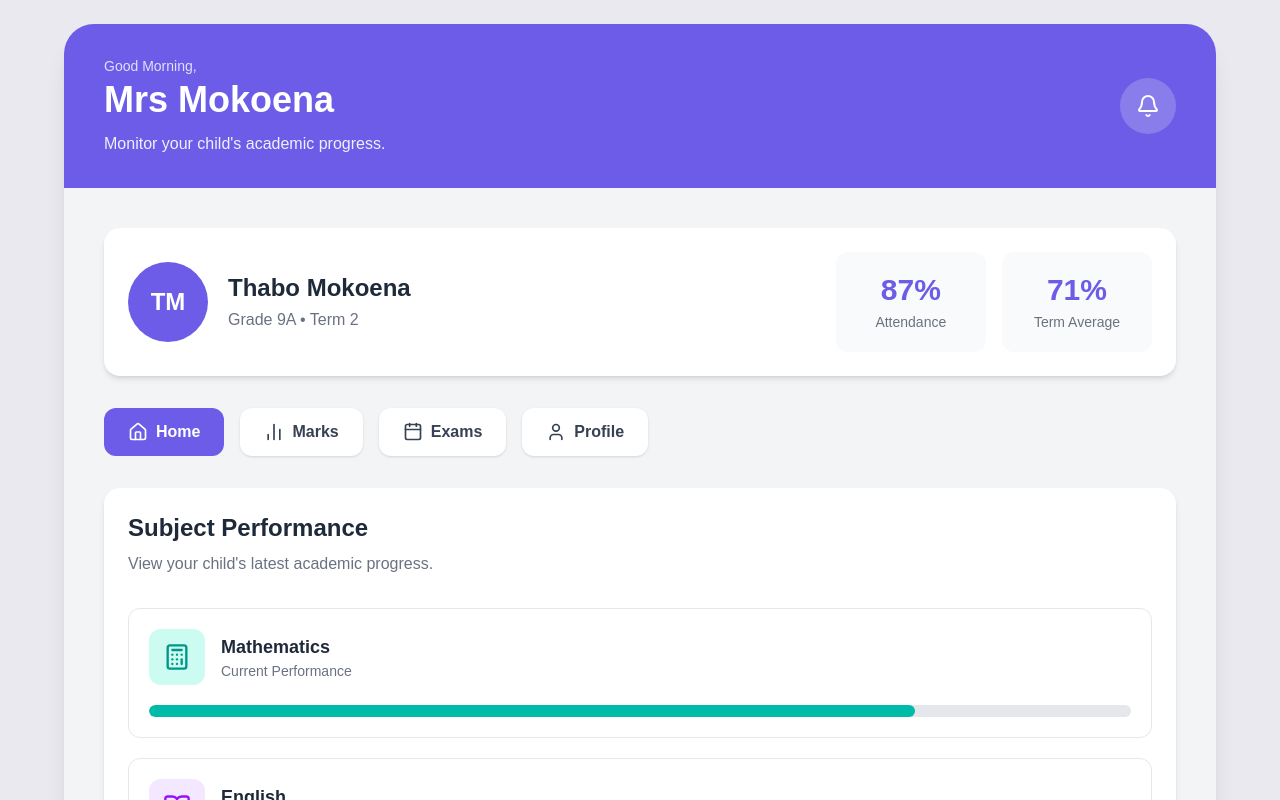
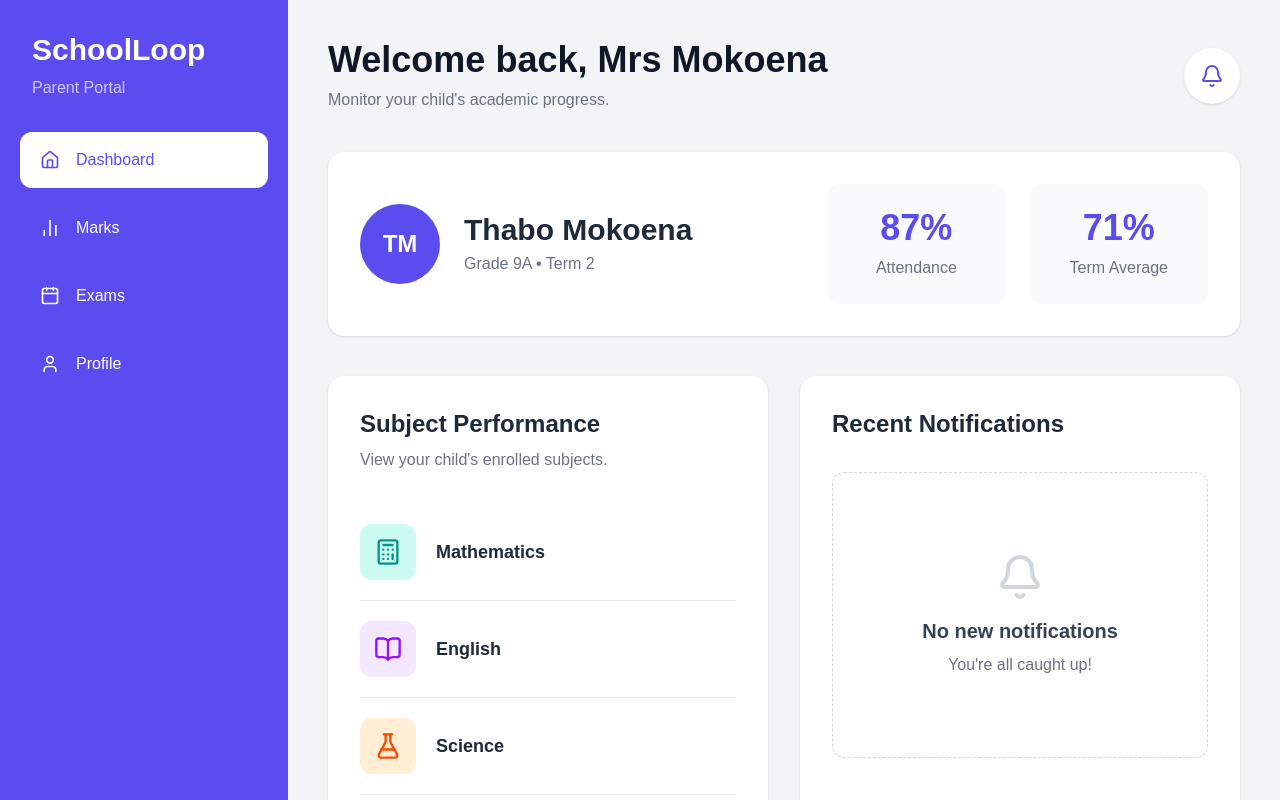
Before and after one commit to tebogomakgato26/SchoolLoop_System, a Next.js app in the folder frontend/: page /parent/dashboard in a window 1280 px wide. Shown: the top 800 px of the page. Built offline with nearby package versions, Linux system fonts and the light colour scheme.

Commit message:
Updated parent dashboard

```diff
--- a/frontend/app/parent/dashboard/page.tsx
+++ b/frontend/app/parent/dashboard/page.tsx
@@ -1,4 +1,3 @@
-
 "use client";
 
 import { useState } from "react";
@@ -18,8 +17,6 @@ const subjects = [
     id: 1,
     name: "Mathematics",
     icon: Calculator,
-    score: 78,
-    color: "bg-teal-500",
     iconBg: "bg-teal-100",
     iconColor: "text-teal-600",
   },
@@ -27,8 +24,6 @@ const subjects = [
     id: 2,
     name: "English",
     icon: BookOpen,
-    score: 65,
-    color: "bg-purple-500",
     iconBg: "bg-purple-100",
     iconColor: "text-purple-600",
   },
@@ -36,8 +31,6 @@ const subjects = [
     id: 3,
     name: "Science",
     icon: FlaskConical,
-    score: 54,
-    color: "bg-orange-500",
     iconBg: "bg-orange-100",
     iconColor: "text-orange-600",
   },
@@ -47,61 +40,120 @@ export default function ParentDashboardPage() {
   const [tab, setTab] = useState("home");
 
   return (
-    <main className="min-h-screen bg-[#E9E9EF] p-6">
+  <main className="min-h-screen bg-gray-100">
 
-      <div className="mx-auto max-w-6xl overflow-hidden rounded-[30px] bg-gray-100 shadow-xl">
+  <div className="flex min-h-screen">
 
-        {/* ================= HEADER ================= */}
+    {/* ================= SIDEBAR ================= */}
 
-        <div className="bg-[#6C5CE7] px-10 py-8">
+    <aside className="w-72 bg-[#5B4CF0] text-white flex flex-col">
+
+      <div className="p-8">
+
+        <h1 className="text-3xl font-bold">
+          SchoolLoop
+        </h1>
+
+        <p className="mt-2 text-white/70">
+          Parent Portal
+        </p>
+
+      </div>
+
+      <nav className="flex-1 px-5 space-y-3">
+
+        <button
+          onClick={() => setTab("home")}
+          className={`w-full flex items-center gap-4 rounded-xl px-5 py-4 transition ${
+            tab === "home"
+              ? "bg-white text-[#5B4CF0]"
+              : "text-white hover:bg-white/10"
+          }`}
+        >
+          <Home className="h-5 w-5" />
+          Dashboard
+        </button>
+
+        <button
+          onClick={() => setTab("marks")}
+          className={`w-full flex items-center gap-4 rounded-xl px-5 py-4 transition ${
+            tab === "marks"
+              ? "bg-white text-[#5B4CF0]"
+              : "text-white hover:bg-white/10"
+          }`}
+        >
+          <BarChart2 className="h-5 w-5" />
+          Marks
+        </button>
+
+        <button
+          onClick={() => setTab("exams")}
+          className={`w-full flex items-center gap-4 rounded-xl px-5 py-4 transition ${
+            tab === "exams"
+              ? "bg-white text-[#5B4CF0]"
+              : "text-white hover:bg-white/10"
+          }`}
+        >
+          <Calendar className="h-5 w-5" />
+          Exams
+        </button>
+
+        <button
+          onClick={() => setTab("profile")}
+          className={`w-full flex items-center gap-4 rounded-xl px-5 py-4 transition ${
+            tab === "profile"
+              ? "bg-white text-[#5B4CF0]"
+              : "text-white hover:bg-white/10"
+          }`}
+        >
+          <User className="h-5 w-5" />
+          Profile
+        </button>
+
+      </nav>
+
+    </aside>
+
+    {/* ================= MAIN CONTENT ================= */}
+
+    <section className="flex-1 p-10">
 
       <div className="flex items-center justify-between">
 
         <div>
 
-       <p className="text-sm text-white/80">
-         Good Morning,
-        </p>
-
-        <h1 className="mt-1 text-4xl font-bold text-white">
-         Mrs Mokoena
+          <h1 className="text-4xl font-bold text-gray-900">
+            Welcome back, Mrs Mokoena
           </h1>
 
-      <p className="mt-3 text-white/90">
+          <p className="mt-2 text-gray-500">
             Monitor your child's academic progress.
           </p>
 
         </div>
 
-      <button className="rounded-full bg-white/20 p-4 hover:bg-white/30">
+        <button className="rounded-full bg-white p-4 shadow">
 
-       <Bell className="h-6 w-6 text-white" />
+          <Bell className="h-6 w-6 text-[#5B4CF0]" />
 
         </button>
 
       </div>
-
-        </div>
-
-        {/* ================= CONTENT ================= */}
-
-        <div className="p-10">
-
         {/* ================= STUDENT SUMMARY ================= */}
 
-      <div className="rounded-2xl bg-white p-6 shadow-md">
+      <div className="mt-10 rounded-2xl bg-white p-8 shadow">
 
-       <div className="flex flex-col justify-between gap-6 lg:flex-row lg:items-center">
+        <div className="flex items-center justify-between">
 
-      <div className="flex items-center gap-5">
+          <div className="flex items-center gap-6">
 
-      <div className="flex h-20 w-20 items-center justify-center rounded-full bg-[#6C5CE7] text-2xl font-bold text-white">
+            <div className="flex h-20 w-20 items-center justify-center rounded-full bg-[#5B4CF0] text-2xl font-bold text-white">
               TM
             </div>
 
             <div>
 
-      <h2 className="text-2xl font-bold text-gray-800">
+              <h2 className="text-3xl font-bold text-gray-800">
                 Thabo Mokoena
               </h2>
 
@@ -113,27 +165,27 @@ export default function ParentDashboardPage() {
 
           </div>
 
-      <div className="grid grid-cols-2 gap-4">
+          <div className="grid grid-cols-2 gap-6">
 
-       <div className="rounded-xl bg-gray-50 px-8 py-5 text-center">
+            <div className="rounded-xl bg-gray-50 px-10 py-6 text-center">
 
-         <p className="text-3xl font-bold text-[#6C5CE7]">
+              <p className="text-4xl font-bold text-[#5B4CF0]">
                 87%
               </p>
 
-        <p className="mt-1 text-sm text-gray-500">
+              <p className="mt-2 text-gray-500">
                 Attendance
               </p>
 
             </div>
 
-        <div className="rounded-xl bg-gray-50 px-8 py-5 text-center">
+            <div className="rounded-xl bg-gray-50 px-10 py-6 text-center">
 
-        <p className="text-3xl font-bold text-[#6C5CE7]">
+              <p className="text-4xl font-bold text-[#5B4CF0]">
                 71%
               </p>
 
-      <p className="mt-1 text-sm text-gray-500">
+              <p className="mt-2 text-gray-500">
                 Term Average
               </p>
 
@@ -144,77 +196,24 @@ export default function ParentDashboardPage() {
         </div>
 
       </div>
-
-          {/* ================= NAVIGATION ================= */}
-
-      <div className="mt-8 flex flex-wrap gap-4">
-
-        <button
-          onClick={() => setTab("home")}
-            className={`flex items-center rounded-xl px-6 py-3 font-semibold ${
-            tab === "home"
-            ? "bg-[#6C5CE7] text-white"
-             : "bg-white text-gray-700 shadow"
-       }`}
-        >
-       <Home className="mr-2 h-5 w-5" />
-         Home
-        </button>
-
-        <button
-          onClick={() => setTab("marks")}
-          className={`flex items-center rounded-xl px-6 py-3 font-semibold ${
-          tab === "marks"
-          ? "bg-[#6C5CE7] text-white"
-          : "bg-white text-gray-700 shadow"
-      }`}
-        >
-       <BarChart2 className="mr-2 h-5 w-5" />
-       Marks
-      </button>
-
-            <button
-         onClick={() => setTab("exams")}
-        className={`flex items-center rounded-xl px-6 py-3 font-semibold ${
-        tab === "exams"
-        ? "bg-[#6C5CE7] text-white"
-       : "bg-white text-gray-700 shadow"
-      }`}
-      >
-    <Calendar className="mr-2 h-5 w-5" />
-       Exams
-       </button>
-
-        <button
-           onClick={() => setTab("profile")}
-           className={`flex items-center rounded-xl px-6 py-3 font-semibold ${
-           tab === "profile"
-            ? "bg-[#6C5CE7] text-white"
-           : "bg-white text-gray-700 shadow"
-       }`}
-      >
-      <User className="mr-2 h-5 w-5" />
-      Profile
-      </button>
-
-      </div>
           {/* ================= HOME ================= */}
 
       {tab === "home" && (
 
-      <div className="mt-8 space-y-6">
+        <div className="mt-10 grid grid-cols-1 gap-8 lg:grid-cols-2">
 
-      <div className="rounded-2xl bg-white p-6 shadow-md">
+          {/* Subject Performance */}
+
+          <div className="rounded-2xl bg-white p-8 shadow">
 
             <h2 className="text-2xl font-bold text-gray-800">
               Subject Performance
             </h2>
 
             <p className="mt-2 text-gray-500">
-        View your child's latest academic progress.
+              View your child's enrolled subjects.
             </p>
-
-       <div className="mt-8 space-y-5">
+<div className="mt-8">
 
   {subjects.map((subject) => {
 
@@ -224,42 +223,22 @@ export default function ParentDashboardPage() {
 
       <div
         key={subject.id}
-       className="rounded-xl border border-gray-200 p-5 transition hover:border-[#6C5CE7] hover:shadow-md"
+        className="flex items-center justify-between border-b border-gray-200 py-5"
       >
 
-      <div className="flex items-center justify-between">
+        <div className="flex items-center gap-5">
 
-      <div className="flex items-center gap-4">
           <div
             className={`flex h-14 w-14 items-center justify-center rounded-xl ${subject.iconBg}`}
           >
-
-      <Icon
-       className={`h-7 w-7 ${subject.iconColor}`}
-        />
-
+            <Icon className={`h-7 w-7 ${subject.iconColor}`} />
           </div>
 
           <div>
-
             <h3 className="text-lg font-semibold text-gray-800">
               {subject.name}
             </h3>
-       <p className="text-sm text-gray-500">
-       Current Performance
-      </p>
-
           </div>
-
-      </div>
-
-      </div>
-
-      <div className="mt-5 h-3 overflow-hidden rounded-full bg-gray-200">
-       <div
-        className={`${subject.color} h-3 rounded-full`}
-        style={{ width: `${subject.score}%` }}
-         />
 
         </div>
 
@@ -269,21 +248,36 @@ export default function ParentDashboardPage() {
 
   })}
 
+  <button className="mt-6 flex w-full items-center justify-between text-lg font-semibold text-[#5B4CF0] hover:text-[#4338CA]">
+
+    <span>View all subjects</span>
+
+    <span className="text-3xl">›</span>
+
+  </button>
+
 </div>
 
           </div>
 
-      <div className="rounded-2xl bg-white p-6 shadow-md">
-      <h2 className="text-xl font-bold text-gray-800">
+          {/* Notifications */}
+
+          <div className="rounded-2xl bg-white p-8 shadow">
+
+            <h2 className="text-2xl font-bold text-gray-800">
               Recent Notifications
             </h2>
 
-      <div className="mt-8 rounded-xl border border-dashed border-gray-300 py-12 text-center">
+            <div className="mt-8 rounded-xl border border-dashed border-gray-300 py-20 text-center">
 
-      <Bell className="mx-auto h-10 w-10 text-gray-300" />
+              <Bell className="mx-auto h-12 w-12 text-gray-300" />
 
-      <p className="mt-4 text-gray-500">
-      No notifications available.
+              <h3 className="mt-4 text-xl font-semibold text-gray-700">
+                No new notifications
+              </h3>
+
+              <p className="mt-2 text-gray-500">
+                You're all caught up!
               </p>
 
             </div>
@@ -297,13 +291,23 @@ export default function ParentDashboardPage() {
 
       {tab === "marks" && (
 
-        <div className="mt-8 rounded-2xl bg-white p-6 shadow-md">
-        <h2 className="text-2xl font-bold text-gray-800">
+        <div className="mt-10 rounded-2xl bg-white p-8 shadow">
+
+          <div className="flex items-center justify-between">
+
+            <div>
+
+              <h2 className="text-3xl font-bold text-gray-800">
                 Academic Results
               </h2>
+
               <p className="mt-2 text-gray-500">
-          Current subject performance.
+                Latest performance by subject.
               </p>
+
+            </div>
+
+          </div>
 
           <div className="mt-8 overflow-hidden rounded-xl border border-gray-200">
 
@@ -313,19 +317,20 @@ export default function ParentDashboardPage() {
 
                 <tr>
 
-         <th className="px-6 py-4 text-left">
+                  <th className="px-6 py-4 text-left font-semibold">
                     Subject
                   </th>
 
-          <th className="px-6 py-4 text-left">
-           Mark
+                  <th className="px-6 py-4 text-left font-semibold">
+                    Teacher
                   </th>
 
-         <th className="px-6 py-4 text-left">
+                  <th className="px-6 py-4 text-left font-semibold">
                     Status
                   </th>
 
                 </tr>
+
               </thead>
 
               <tbody>
@@ -334,18 +339,38 @@ export default function ParentDashboardPage() {
 
                   <tr
                     key={subject.id}
-         className="border-t"
+                    className="border-t hover:bg-gray-50"
                   >
-          <td className="px-6 py-4">
+
+                    <td className="px-6 py-5">
+
+                      <div className="flex items-center gap-4">
+
+                        <div
+                          className={`flex h-12 w-12 items-center justify-center rounded-lg ${subject.iconBg}`}
+                        >
+
+                          <subject.icon
+                            className={`h-6 w-6 ${subject.iconColor}`}
+                          />
+
+                        </div>
+
+                        <span className="font-medium">
                           {subject.name}
-           </td>
-          <td className="px-6 py-4 font-semibold text-[#6C5CE7]">
-           {subject.score}%
+                        </span>
+
+                      </div>
+
                     </td>
 
-          <td className="px-6 py-4">
+                    <td className="px-6 py-5 text-gray-600">
+                      Mrs Smith
+                    </td>
 
-          <span className="rounded-full bg-green-100 px-3 py-1 text-sm text-green-700">
+                    <td className="px-6 py-5">
+
+                      <span className="rounded-full bg-green-100 px-4 py-2 text-sm font-medium text-green-700">
                         Progressing
                       </span>
 
@@ -368,17 +393,29 @@ export default function ParentDashboardPage() {
 
       {tab === "exams" && (
 
-          <div className="mt-8 rounded-2xl bg-white p-10 text-center shadow-md">
+        <div className="mt-10 rounded-2xl bg-white p-8 shadow">
+
+          <h2 className="text-3xl font-bold text-gray-800">
+            Upcoming Exams
+          </h2>
+
+          <p className="mt-2 text-gray-500">
+            Examination timetable.
+          </p>
+
+          <div className="mt-8 rounded-xl border border-dashed border-gray-300 py-20 text-center">
 
             <Calendar className="mx-auto h-14 w-14 text-gray-300" />
 
-            <h2 className="mt-5 text-2xl font-bold text-gray-800">
-              Upcoming Exams
-            </h2>
+            <h3 className="mt-4 text-xl font-semibold text-gray-700">
+              No Exams Scheduled
+            </h3>
 
-            <p className="mt-3 text-gray-500">
-              No exam information available.
+            <p className="mt-2 text-gray-500">
+              Your child's upcoming exams will appear here.
             </p>
+
+          </div>
 
         </div>
 
@@ -388,50 +425,69 @@ export default function ParentDashboardPage() {
 
       {tab === "profile" && (
 
-          <div className="mt-8 rounded-2xl bg-white p-6 shadow-md">
+        <div className="mt-10 rounded-2xl bg-white p-8 shadow">
 
-            <h2 className="text-2xl font-bold text-gray-800">
+          <h2 className="text-3xl font-bold text-gray-800">
             Parent Profile
           </h2>
 
-            <div className="mt-8 space-y-5">
+          <div className="mt-8 grid grid-cols-1 gap-6 md:grid-cols-2">
+
             <div>
+
               <p className="text-sm text-gray-500">
                 Parent Name
               </p>
-            <p className="font-semibold text-gray-800">
+
+              <p className="mt-1 font-semibold text-gray-800">
                 Mrs Mokoena
               </p>
+
             </div>
+
             <div>
+
               <p className="text-sm text-gray-500">
                 Learner
               </p>
-             <p className="font-semibold text-gray-800">
+
+              <p className="mt-1 font-semibold text-gray-800">
                 Thabo Mokoena
               </p>
+
             </div>
+
             <div>
+
               <p className="text-sm text-gray-500">
                 Grade
               </p>
-            <p className="font-semibold text-gray-800">
+
+              <p className="mt-1 font-semibold text-gray-800">
                 Grade 9A
               </p>
+
             </div>
+
             <div>
+
               <p className="text-sm text-gray-500">
                 Email
               </p>
-          <p className="font-semibold text-gray-800">
+
+              <p className="mt-1 font-semibold text-gray-800">
                 parent@email.com
               </p>
+
             </div>
+
             <div>
+
               <p className="text-sm text-gray-500">
                 Phone
               </p>
-       <p className="font-semibold text-gray-800">
+
+              <p className="mt-1 font-semibold text-gray-800">
                 +27 71 234 5678
               </p>
 
@@ -442,7 +498,8 @@ export default function ParentDashboardPage() {
         </div>
 
       )}
-      </div>
+
+    </section>
 
   </div>
 
```
Also changed, not shown: 1 other file (tests, documents, lock files or other folders). Lines whose indentation alone changed are shown as unchanged.
